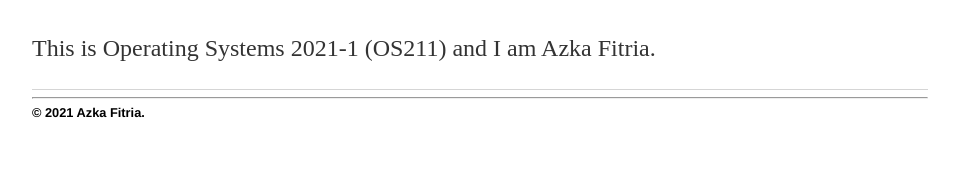
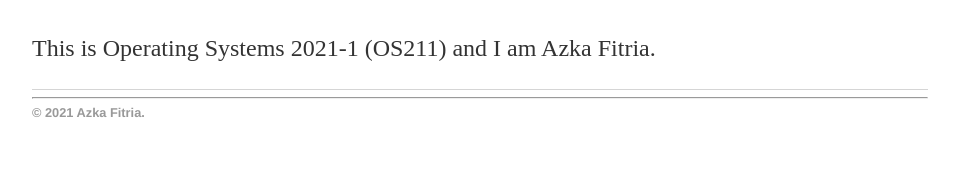
Before and after one commit to azkafitria/os211, a Jekyll site: the page built from index.md, in a window 1280 px wide. Shown: the part 128-300 px from the top of the page, without its empty margins (160-1119 px from the left). Built offline with Jekyll 4.4.1, drawn with Linux system fonts in a browser that asks for light colours.

Commit message:
update github page style

```diff
--- a/_includes/footer.html
+++ b/_includes/footer.html
@@ -1,6 +1,6 @@
 <div class="footer">
     <hr>
-    <div>
+    <div class="copyright">
     &copy; {{ site.copyright }} {{ site.author }}.
     </div>
 </div>
--- a/assets/style.css
+++ b/assets/style.css
@@ -12,7 +12,7 @@ nav ul li{
     display: inline;
     margin-right: 20px;
 }
-a {
+a, .copyright {
     text-decoration: none;
     color: #999;
 }
```
